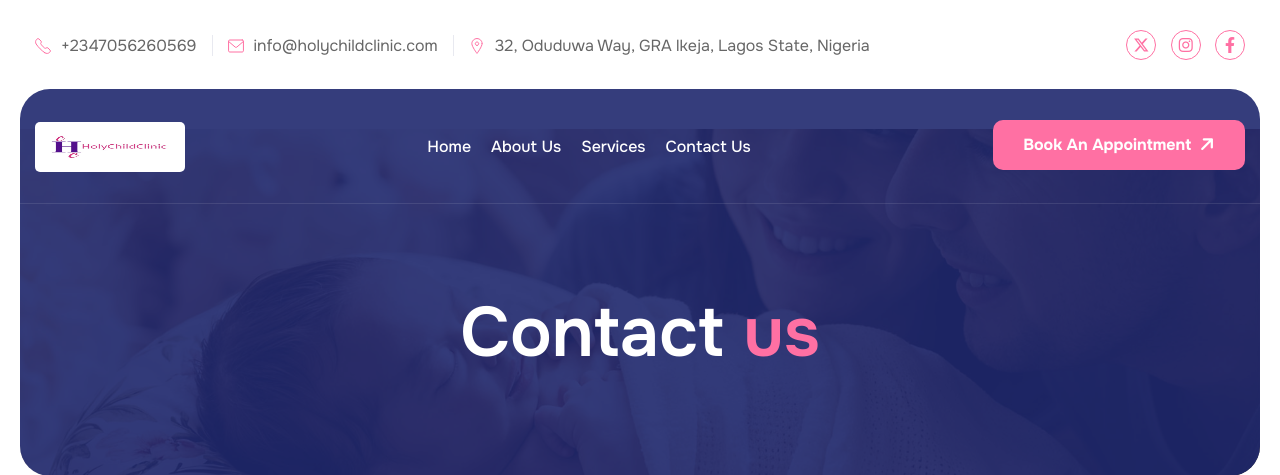
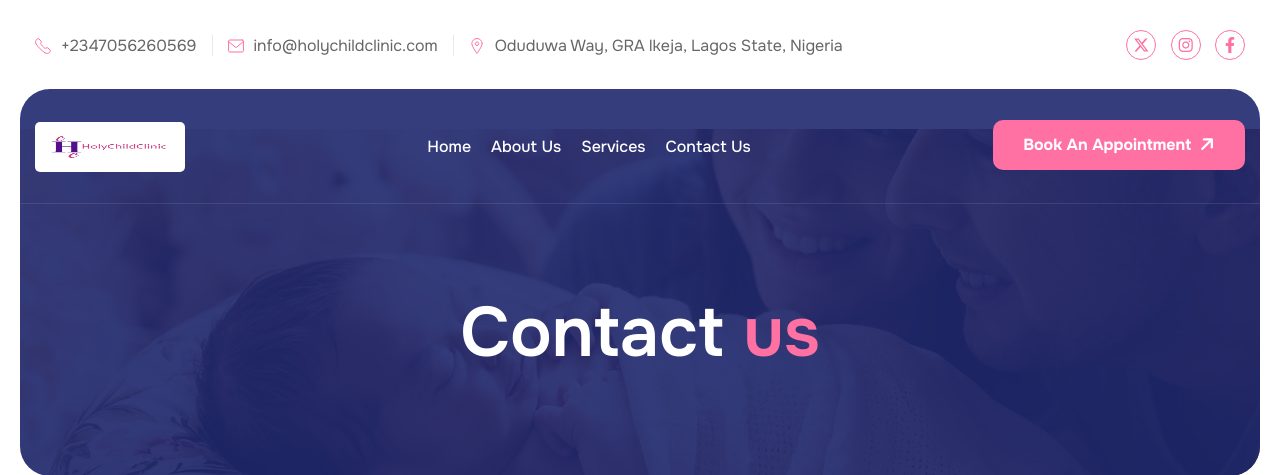
Before and after one commit to McPherson49/holychildclinic, a PHP site: page /contact.php in a window 1280 px wide. Shown: the top 475 px of the page. Run offline with PHP 8.4, Linux system fonts and the light colour scheme; some libraries are stand-ins or nearby versions.

Commit message:
Address and SEO Update

```diff
--- a/assets/header_link.php
+++ b/assets/header_link.php
@@ -52,7 +52,7 @@
     "description": "IVF & Fertility Clinic offering compassionate reproductive healthcare services.",
     "address": {
       "@type": "PostalAddress",
-      "streetAddress": "32, Oduduwa Way, GRA lkeja, Lagos State, Nigeria",
+      "streetAddress": "Oduduwa Way, GRA lkeja, Lagos State, Nigeria",
       "addressLocality": "Ikeja",
       "addressRegion": "Lagos state",
       "postalCode": "100001",
--- a/assets/topbar.php
+++ b/assets/topbar.php
@@ -7,7 +7,7 @@
                         <ul>
                             <li><img src="images/icon-phone-accent.svg" alt=""><a href="tel:+2347056260569">+2347056260569</a></li>
                             <li><img src="images/icon-mail-accent.svg" alt=""><a href="mailto:info@holychildclinic.com">info@holychildclinic.com</a></li>
-                            <li class="hide-mobile"><img src="images/icon-location-accent.svg" alt="">32, Oduduwa Way, GRA lkeja, Lagos State, Nigeria</li>
+                            <li class="hide-mobile"><img src="images/icon-location-accent.svg" alt="">Oduduwa Way, GRA lkeja, Lagos State, Nigeria</li>
                         </ul>
                     </div>
                     <!-- Topbar Contact Information End -->
--- a/contact.php
+++ b/contact.php
@@ -98,7 +98,7 @@
                 <div class="contact-form-section">
                     <!-- Google Map Start -->
                     <div class="google-map-iframe">
-                        <iframe src="https://www.google.com/maps/embed?pb=!1m18!1m12!1m3!1d1983.2651663032736!2d3.353030315793027!3d6.577279295249592!2m3!1f0!2f0!3f0!3m2!1i1024!2i768!4f13.1!3m3!1m2!1s0x103b8dca02aee4c3%3A0xf0931aeeae6e5bd0!2s32%20Oduduwa%20Way%2C%20Ikeja%20GRA%2C%20Ikeja%2C%20Lagos%2C%20Nigeria!5e0!3m2!1sen!2sng!4v1628765432100!5m2!1sen!2sng" allowfullscreen="" loading="lazy" referrerpolicy="no-referrer-when-downgrade"></iframe>
+                        <iframe src="https://www.google.com/maps/embed?pb=!1m18!1m12!1m3!1d3963.5965576275066!2d3.352965975680149!3d6.5724933225906375!2m3!1f0!2f0!3f0!3m2!1i1024!2i768!4f13.1!3m3!1m2!1s0x103b920c75795fe9%3A0xf5f9ac428e24631c!2sOduduwa%20Way%2C%20Ikeja%20GRA%2C%20Ikeja%20101233%2C%20Lagos!5e0!3m2!1sen!2sng!4v1751644662635!5m2!1sen!2sng"  allowfullscreen="" loading="lazy" referrerpolicy="no-referrer-when-downgrade"></iframe>
                     </div>
                     <!-- Google Map End -->
 
```
Also changed, not shown: README.md (added).
